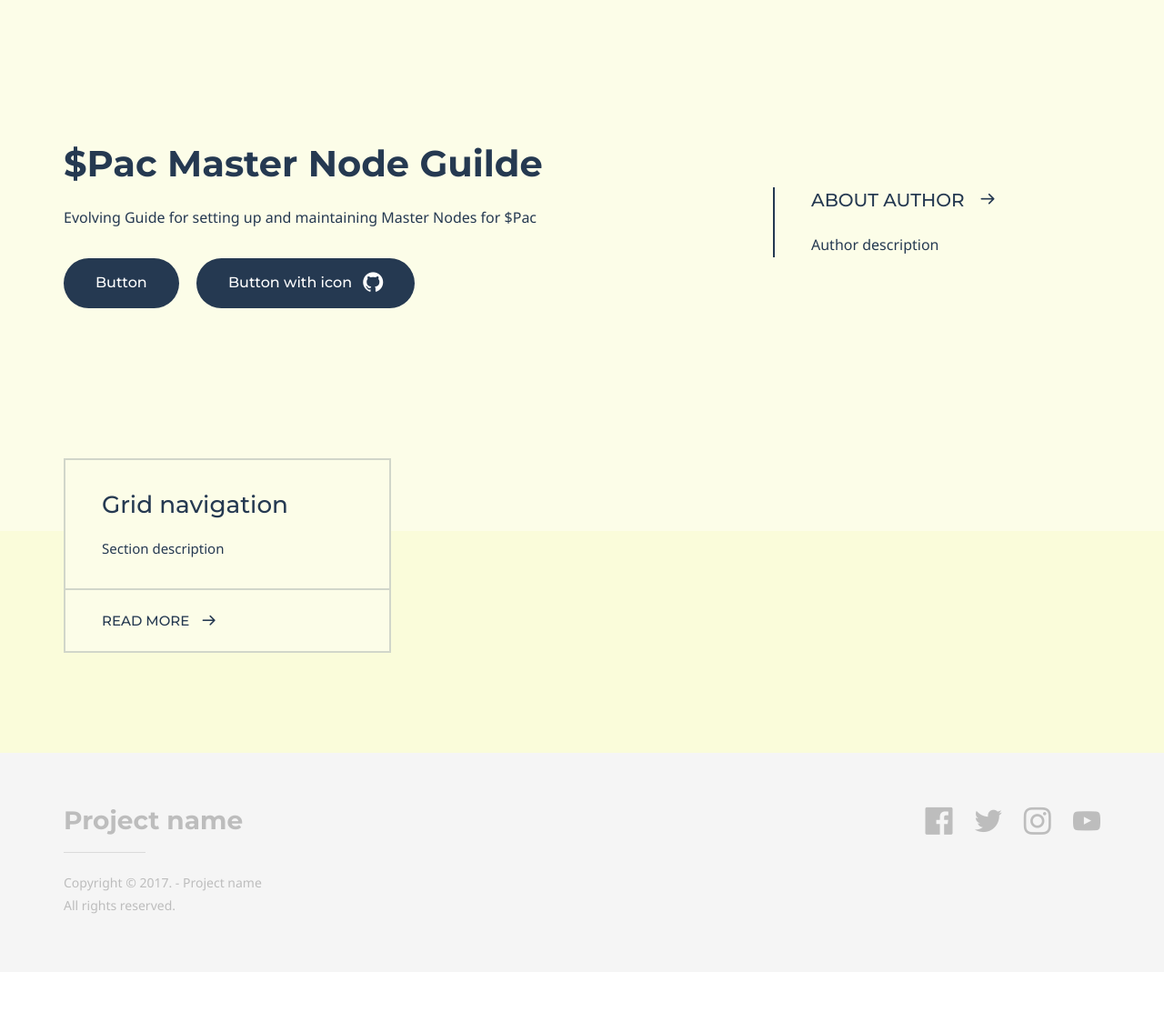
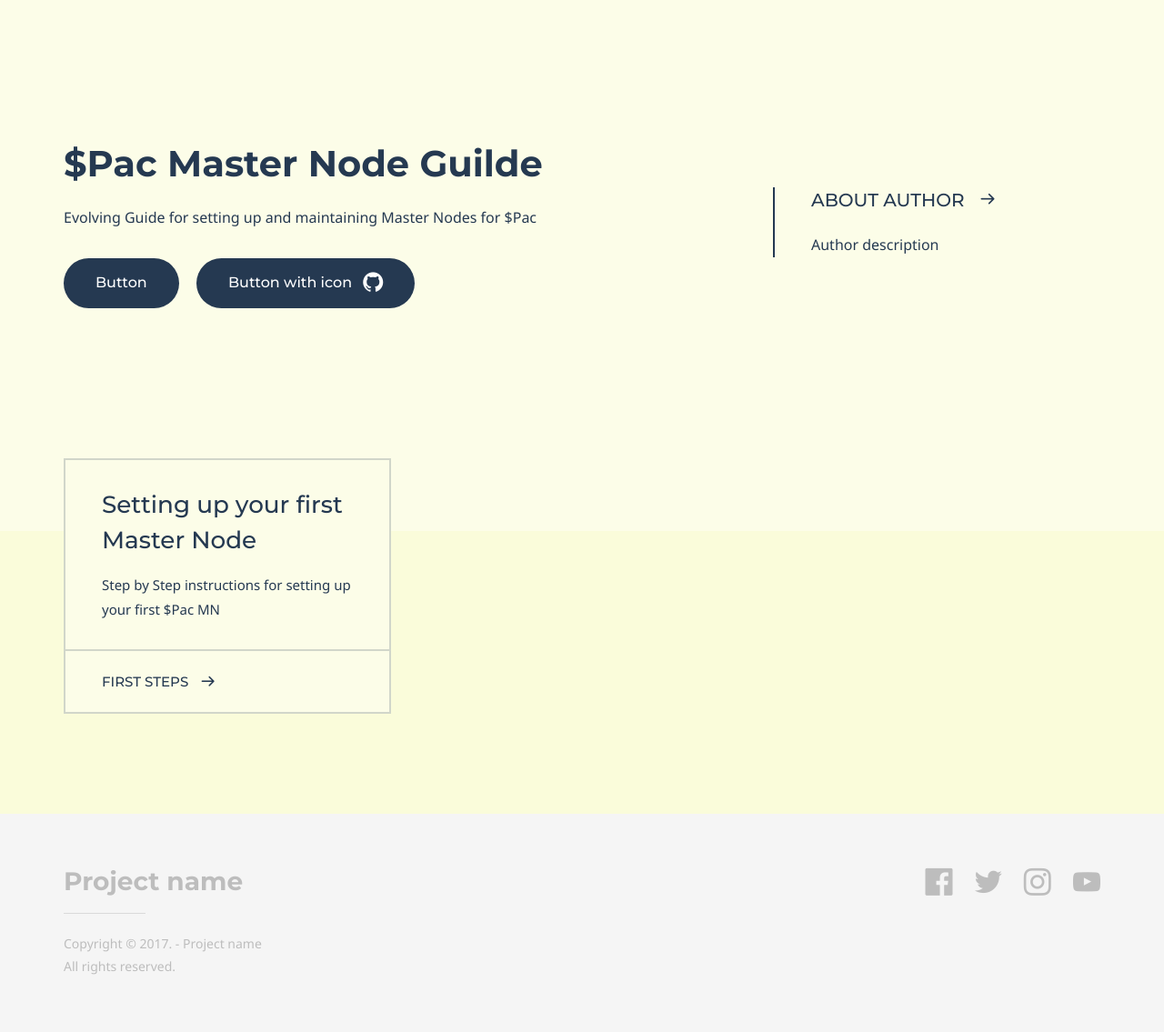
Before and after one commit to theRealDijida/pacmn, a Jekyll site: the page built from index.md, in a window 1280 px wide. Shown: the whole page at 91% size. Built offline with Jekyll 4.4.1, drawn with Linux system fonts in a browser that asks for light colours; some web fonts are replaced; before the commit the page ends 1069 px from its top, so only the background shows below that.

Commit message:
nav changes

```diff
--- a/index.md
+++ b/index.md
@@ -24,8 +24,8 @@ author:
 
 # Grid navigation
 grid_navigation:
-    - title: Grid navigation
-      excerpt: Section description
-      cta: Read more
+    - title: Setting up your first Master Node
+      excerpt: Step by Step instructions for setting up your first $Pac MN
+      cta: First Steps
       url: '#'
 ---
```
Also changed, not shown: 1 other file.
